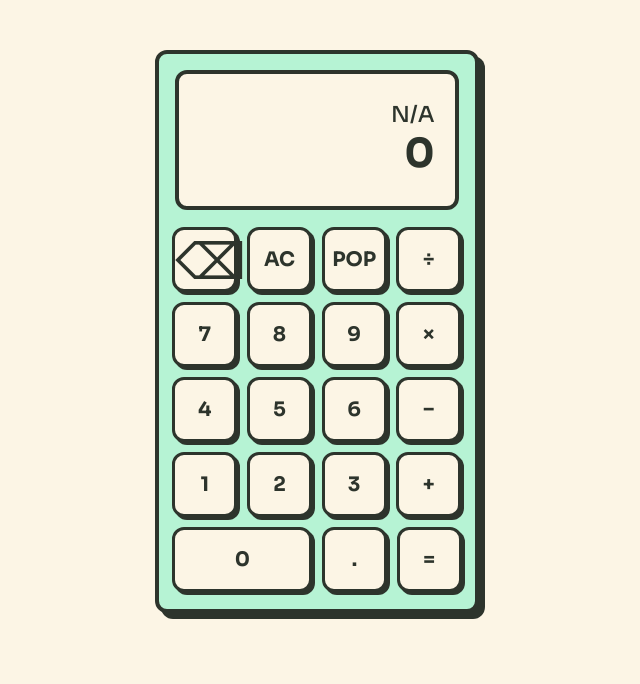
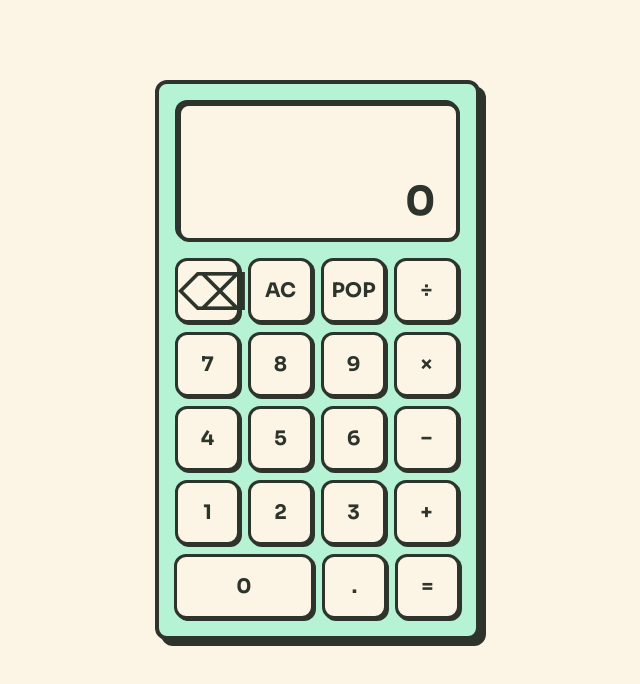
Before and after one commit to kristijanxo/calculator, a plain HTML site: page index.html in a window 1280 px wide. Shown: the whole page, without its empty margins (323-963 px from the left). Drawn offline with Linux system fonts and the light colour scheme.

Commit message:
refactor: utilize flexbox to align button rows and refine styling

```diff
--- a/css/style.css
+++ b/css/style.css
@@ -31,16 +31,19 @@ body {
 #app {
   display: flex;
   justify-content: center;
-  /* align-items: center; */
-  margin-top: 50px;
-  /* height: 100vh; */
+  margin-top: 80px;
 }
 
 .calculator {
+  height: 560px;
+  width: 325px;
   background-color: var(--calc-color);
   border: 4px solid var(--border-color);
   border-radius: 12px;
   box-shadow: 6px 6px 0 var(--border-color);
+  display: flex;
+  flex-direction: column;
+  justify-content: space-between;
 }
 
 .screen-container {
@@ -49,32 +52,41 @@ body {
   text-align: right;
   justify-content: center;
   height: 140px;
-  padding: 20px;
+  padding: 34px 20px 0px 20px;
   color: var(--text-color);
   background-color: var(--screen-color);
   border: 4px solid #2d342c;
   border-radius: 12px;
-  margin: 16px 16px 0 16px;
+  margin: 18px 16px 0 18px;
+  box-shadow: -2px -2px 0px var(--border-color);
 }
 
 .screen-top-row {
+  height: 30px;
   font-weight: 500;
   font-size: 22px;
+  overflow: hidden;
 }
 .screen-bottom-row {
+  height: 56px;
   font-size: 40px;
   font-weight: 700;
+  overflow: hidden;
 }
 
 .button-container {
-  padding: 10px;
   border-bottom-left-radius: 16px;
   border-bottom-right-radius: 16px;
+  margin-bottom: 14px;
+  display: flex;
+  flex-direction: column;
+  gap: 3px;
 }
 
 .button-row {
-  margin-top: 4px;
-  margin-bottom: 4px;
+  display: flex;
+  justify-content: center;
+  gap: 2px;
 }
 
 .button {
@@ -83,7 +95,7 @@ body {
   margin: 3px;
   border: 3px solid var(--border-color);
   border-radius: 12px;
-  box-shadow: 3px 3px 0 var(--border-color);
+  box-shadow: 2px 2px 0 var(--border-color);
   color: var(--text-color);
   font-family: inherit;
   font-size: 20px;
--- a/index.html
+++ b/index.html
@@ -18,10 +18,9 @@
     <div id="app">
       <div class="calculator">
         <div class="screen-container">
-          <div class="screen-top-row">N/A</div>
+          <div class="screen-top-row"></div>
           <div class="screen-bottom-row"></div>
         </div>
-        <div></div>
         <div class="button-container">
           <div class="button-row">
             <button class="button misc" id="backspace" type="button">
```
